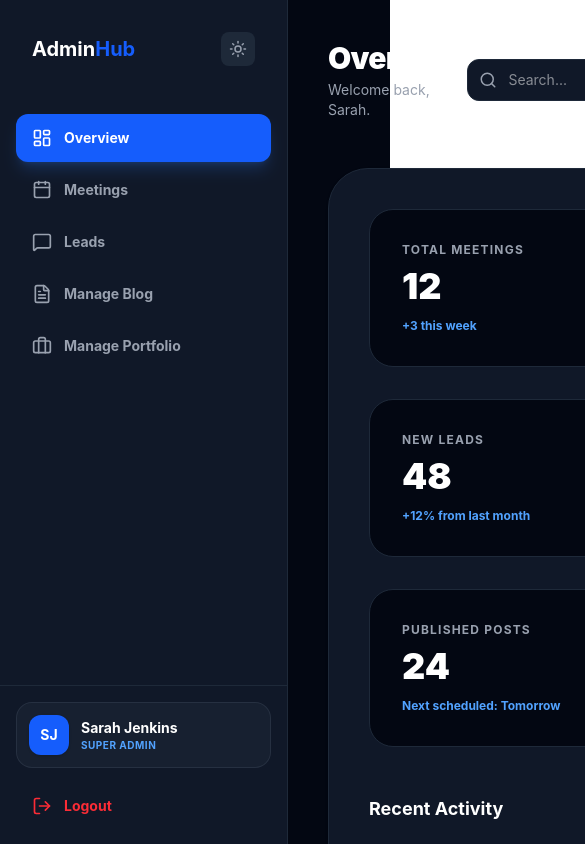
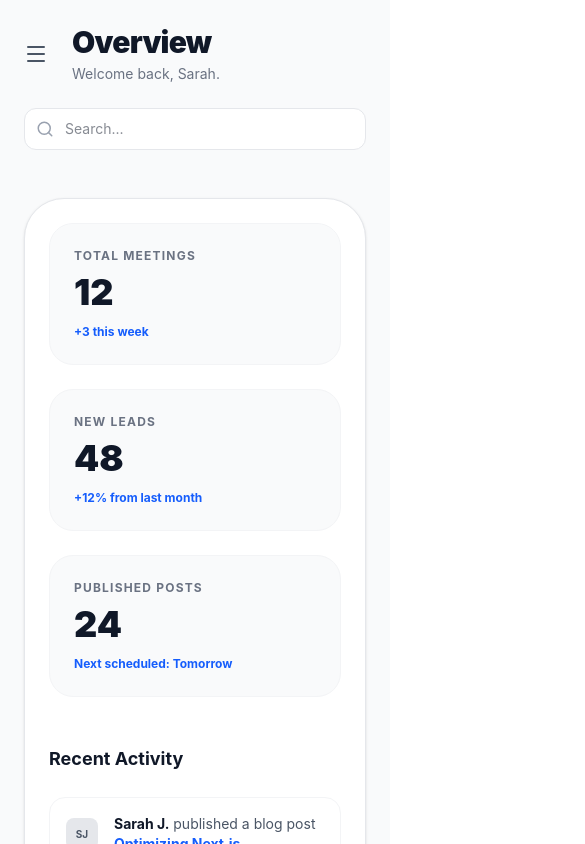
Before and after one commit to Muhammad-Abdullah-codes/proj, a React (Vite) app: page /admin in a window 390 px wide. Shown: the top 844 px of the page, 585 px wide, since content can reach past the window. Built offline with nearby package versions, Linux system fonts and the light colour scheme.

Commit message:
make admin dashboard responsive

```diff
--- a/src/pages/admin/AdminDashboard.tsx
+++ b/src/pages/admin/AdminDashboard.tsx
@@ -1,4 +1,4 @@
-import { useState } from "react";
+import { useState, useEffect } from "react";
 import {
   LayoutDashboard,
   FileText,
@@ -11,13 +11,44 @@ import {
   Moon,
   Sun,
   User as UserIcon,
+  Menu,
+  X,
 } from "lucide-react";
+import { motion, AnimatePresence } from "framer-motion";
 
 export default function AdminDashboard() {
   const [activeTab, setActiveTab] = useState("Overview");
-  const [darkMode, setDarkMode] = useState(true); // Default to dark for admin
+  const [isSidebarOpen, setIsSidebarOpen] = useState(false);
+  const [isDarkMode, setIsDarkMode] = useState(false); // Changed to false initially
 
-  // Mock data for the current logged-in admin
+  // THE FIX: Read from localStorage on page reload just like the Navbar
+  useEffect(() => {
+    const storedTheme = localStorage.getItem("theme");
+    const systemPrefersDark = window.matchMedia(
+      "(prefers-color-scheme: dark)",
+    ).matches;
+
+    if (storedTheme === "dark" || (!storedTheme && systemPrefersDark)) {
+      document.documentElement.classList.add("dark");
+      setIsDarkMode(true);
+    } else {
+      document.documentElement.classList.remove("dark");
+      setIsDarkMode(false);
+    }
+  }, []);
+
+  const toggleDarkMode = () => {
+    const newDarkMode = !isDarkMode;
+    setIsDarkMode(newDarkMode);
+    if (newDarkMode) {
+      document.documentElement.classList.add("dark");
+      localStorage.setItem("theme", "dark");
+    } else {
+      document.documentElement.classList.remove("dark");
+      localStorage.setItem("theme", "light");
+    }
+  };
+
   const currentAdmin = {
     name: "Sarah Jenkins",
     role: "Super Admin",
@@ -33,31 +64,50 @@ export default function AdminDashboard() {
   ];
 
   return (
-    // The 'dark' class here forces dark mode for the entire admin wrapper if toggled on
+    <div className="flex min-h-screen bg-gray-50 dark:bg-gray-950 transition-colors duration-300">
+      {/* Mobile Overlay Background */}
+      {isSidebarOpen && (
         <div
-      className={`flex min-h-screen transition-colors duration-300 ${darkMode ? "dark bg-gray-950" : "bg-gray-50"}`}
+          className="fixed inset-0 bg-black/50 z-20 lg:hidden backdrop-blur-sm"
+          onClick={() => setIsSidebarOpen(false)}
+        />
+      )}
+
+      {/* Sidebar */}
+      <aside
+        className={`fixed inset-y-0 left-0 w-72 bg-white dark:bg-gray-900 border-r border-gray-200 dark:border-gray-800 z-30 flex flex-col transition-transform duration-300 ease-in-out ${
+          isSidebarOpen ? "translate-x-0" : "-translate-x-full lg:translate-x-0"
+        }`}
       >
-      {/* Sidebar */}
-      <aside className="w-72 bg-white dark:bg-gray-900 border-r border-gray-200 dark:border-gray-800 fixed h-full z-20 flex flex-col transition-colors duration-300">
         <div className="p-8 flex items-center justify-between">
           <h2 className="text-xl font-bold text-gray-900 dark:text-white">
             Admin<span className="text-blue-600">Hub</span>
           </h2>
 
-          {/* Dark Mode Toggle */}
+          <div className="flex items-center gap-2">
             <button
-            onClick={() => setDarkMode(!darkMode)}
+              onClick={toggleDarkMode}
               className="p-2 rounded-lg bg-gray-100 dark:bg-gray-800 text-gray-600 dark:text-gray-400 hover:text-blue-600 dark:hover:text-blue-400 transition-colors"
             >
-            {darkMode ? <Sun size={18} /> : <Moon size={18} />}
+              {isDarkMode ? <Sun size={18} /> : <Moon size={18} />}
+            </button>
+            <button
+              className="lg:hidden p-2 text-gray-500"
+              onClick={() => setIsSidebarOpen(false)}
+            >
+              <X size={20} />
             </button>
           </div>
+        </div>
 
-        <nav className="mt-4 px-4 grow space-y-1">
+        <nav className="mt-4 px-4 grow space-y-1 overflow-y-auto">
           {sidebarItems.map((item) => (
             <button
               key={item.name}
-              onClick={() => setActiveTab(item.name)}
+              onClick={() => {
+                setActiveTab(item.name);
+                setIsSidebarOpen(false);
+              }}
               className={`w-full flex items-center gap-3 px-4 py-3.5 rounded-xl text-sm font-bold transition-all ${
                 activeTab === item.name
                   ? "bg-blue-600 text-white shadow-lg shadow-blue-500/20"
@@ -69,7 +119,6 @@ export default function AdminDashboard() {
           ))}
         </nav>
 
-        {/* Profile Section at Bottom */}
         <div className="p-4 border-t border-gray-100 dark:border-gray-800">
           <div className="flex items-center gap-3 p-3 rounded-2xl bg-gray-50 dark:bg-gray-800/50 mb-4 border border-gray-100 dark:border-gray-700/50">
             <div className="w-10 h-10 rounded-xl bg-blue-600 flex items-center justify-center text-white font-bold text-sm shadow-sm">
@@ -91,8 +140,15 @@ export default function AdminDashboard() {
       </aside>
 
       {/* Main Content Area */}
-      <main className="ml-72 grow p-10">
-        <header className="flex justify-between items-center mb-12">
+      <main className="flex-1 flex flex-col min-w-0 lg:ml-72 p-6 lg:p-10">
+        <header className="flex flex-col sm:flex-row sm:justify-between sm:items-center gap-6 mb-12">
+          <div className="flex items-center gap-4">
+            <button
+              className="lg:hidden p-2 -ml-2 text-gray-600 dark:text-gray-300 hover:bg-gray-100 dark:hover:bg-gray-800 rounded-lg transition-colors"
+              onClick={() => setIsSidebarOpen(true)}
+            >
+              <Menu size={24} />
+            </button>
             <div>
               <h1 className="text-3xl font-black text-gray-900 dark:text-white tracking-tight">
                 {activeTab}
@@ -101,9 +157,10 @@ export default function AdminDashboard() {
                 Welcome back, {currentAdmin.name.split(" ")[0]}.
               </p>
             </div>
+          </div>
 
           <div className="flex gap-4">
-            <div className="relative">
+            <div className="relative grow sm:grow-0">
               <Search
                 className="absolute left-3 top-1/2 -translate-y-1/2 text-gray-400"
                 size={18}
@@ -111,22 +168,31 @@ export default function AdminDashboard() {
               <input
                 type="text"
                 placeholder="Search..."
-                className="pl-10 pr-4 py-2.5 rounded-xl bg-white dark:bg-gray-900 border border-gray-200 dark:border-gray-800 outline-none focus:ring-2 focus:ring-blue-500 text-sm text-gray-900 dark:text-white transition-all w-64"
+                className="w-full sm:w-64 pl-10 pr-4 py-2.5 rounded-xl bg-white dark:bg-gray-900 border border-gray-200 dark:border-gray-800 outline-none focus:ring-2 focus:ring-blue-500 text-sm text-gray-900 dark:text-white transition-all"
               />
             </div>
             {activeTab.includes("Manage") && (
-              <button className="flex items-center gap-2 bg-blue-600 text-white px-6 py-2.5 rounded-xl text-sm font-bold hover:bg-blue-700 transition-all shadow-lg shadow-blue-500/20 active:scale-95">
-                <Plus size={18} /> Add New
+              <button className="flex items-center justify-center gap-2 bg-blue-600 text-white px-6 py-2.5 rounded-xl text-sm font-bold hover:bg-blue-700 transition-all shadow-lg shadow-blue-500/20 active:scale-95 shrink-0">
+                <Plus size={18} />{" "}
+                <span className="hidden sm:inline">Add New</span>
               </button>
             )}
           </div>
         </header>
 
-        {/* Content Section */}
-        <div className="bg-white dark:bg-gray-900 rounded-[2.5rem] border border-gray-200 dark:border-gray-800 min-h-\[600px\] p-10 shadow-sm transition-colors duration-300">
+        <div className="flex-1 bg-white dark:bg-gray-900 rounded-[2.5rem] border border-gray-200 dark:border-gray-800 p-6 sm:p-10 shadow-sm relative overflow-hidden min-h-150">
+          <AnimatePresence mode="wait">
+            <motion.div
+              key={activeTab}
+              initial={{ opacity: 0, y: 10 }}
+              animate={{ opacity: 1, y: 0 }}
+              exit={{ opacity: 0, y: -10 }}
+              transition={{ duration: 0.2 }}
+              className="h-full"
+            >
               {activeTab === "Overview" && (
                 <>
-              <div className="grid grid-cols-1 md:grid-cols-3 gap-8 mb-12">
+                  <div className="grid grid-cols-1 md:grid-cols-3 gap-6 lg:gap-8 mb-12">
                     <StatCard
                       title="Total Meetings"
                       value="12"
@@ -144,7 +210,6 @@ export default function AdminDashboard() {
                     />
                   </div>
 
-              {/* Activity Log - Tracking who did what */}
                   <h3 className="text-lg font-bold text-gray-900 dark:text-white mb-6">
                     Recent Activity
                   </h3>
@@ -172,21 +237,24 @@ export default function AdminDashboard() {
               )}
 
               {activeTab.includes("Manage") && (
-            <div className="flex flex-col items-center justify-center h-96 text-gray-400">
+                <div className="flex flex-col items-center justify-center h-full min-h-100 text-gray-400">
                   <div className="p-4 bg-gray-50 dark:bg-gray-800 rounded-full mb-4">
                     <UserIcon size={32} />
                   </div>
-              <p className="font-medium">
+                  <p className="font-medium text-center">
                     Operations will be logged under:{" "}
-                <span className="font-bold text-gray-900 dark:text-white">
+                    <span className="font-bold text-gray-900 dark:text-white block sm:inline">
                       {currentAdmin.name}
                     </span>
                   </p>
-              <p className="text-xs mt-2 italic">
-                Database connection required to perform real CRUD operations.
+                  <p className="text-xs mt-2 italic text-center max-w-sm">
+                    Database connection required to perform real CRUD
+                    operations.
                   </p>
                 </div>
               )}
+            </motion.div>
+          </AnimatePresence>
         </div>
       </main>
     </div>
@@ -203,7 +271,7 @@ function StatCard({
   change: string;
 }) {
   return (
-    <div className="p-8 rounded-3xl bg-gray-50 dark:bg-gray-950 border border-gray-100 dark:border-gray-800">
+    <div className="p-6 lg:p-8 rounded-3xl bg-gray-50 dark:bg-gray-950 border border-gray-100 dark:border-gray-800">
       <p className="text-xs font-bold text-gray-500 dark:text-gray-400 mb-2 uppercase tracking-widest">
         {title}
       </p>
@@ -229,9 +297,9 @@ function ActivityRow({
   time: string;
 }) {
   return (
-    <div className="flex items-center justify-between p-4 rounded-2xl border border-gray-100 dark:border-gray-800 hover:bg-gray-50 dark:hover:bg-gray-800/50 transition-colors">
+    <div className="flex flex-col sm:flex-row sm:items-center justify-between p-4 rounded-2xl border border-gray-100 dark:border-gray-800 hover:bg-gray-50 dark:hover:bg-gray-800/50 transition-colors gap-2">
       <div className="flex items-center gap-4">
-        <div className="w-8 h-8 rounded-lg bg-gray-200 dark:bg-gray-700 flex items-center justify-center text-[10px] font-bold text-gray-600 dark:text-gray-300">
+        <div className="w-8 h-8 rounded-lg bg-gray-200 dark:bg-gray-700 flex shrink-0 items-center justify-center text-[10px] font-bold text-gray-600 dark:text-gray-300">
           {user
             .split(" ")
             .map((n) => n[0])
@@ -247,7 +315,9 @@ function ActivityRow({
           </span>
         </p>
       </div>
-      <span className="text-xs font-medium text-gray-400">{time}</span>
+      <span className="text-xs font-medium text-gray-400 sm:ml-auto ml-12">
+        {time}
+      </span>
     </div>
   );
 }
```
Lines whose indentation alone changed are shown as unchanged.
